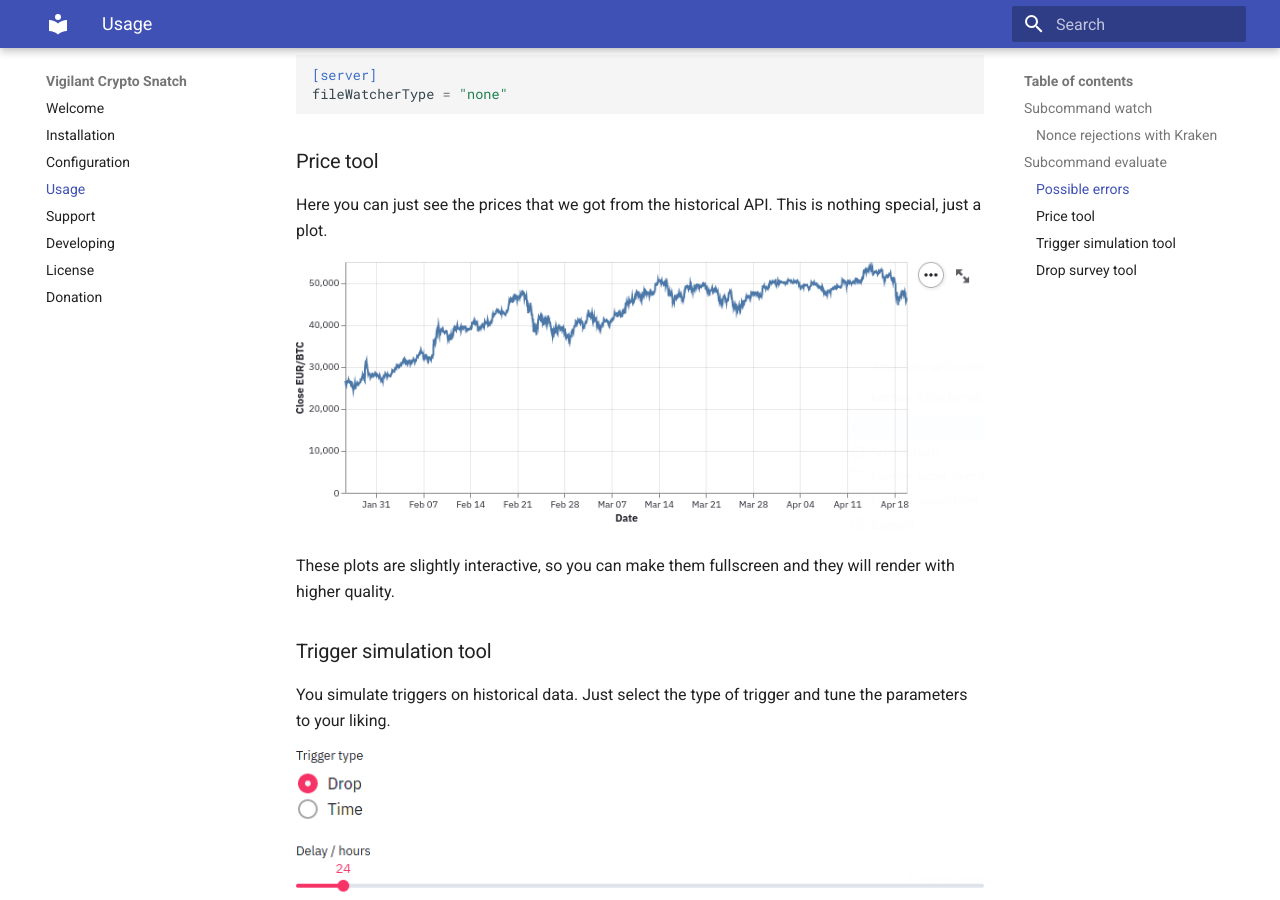
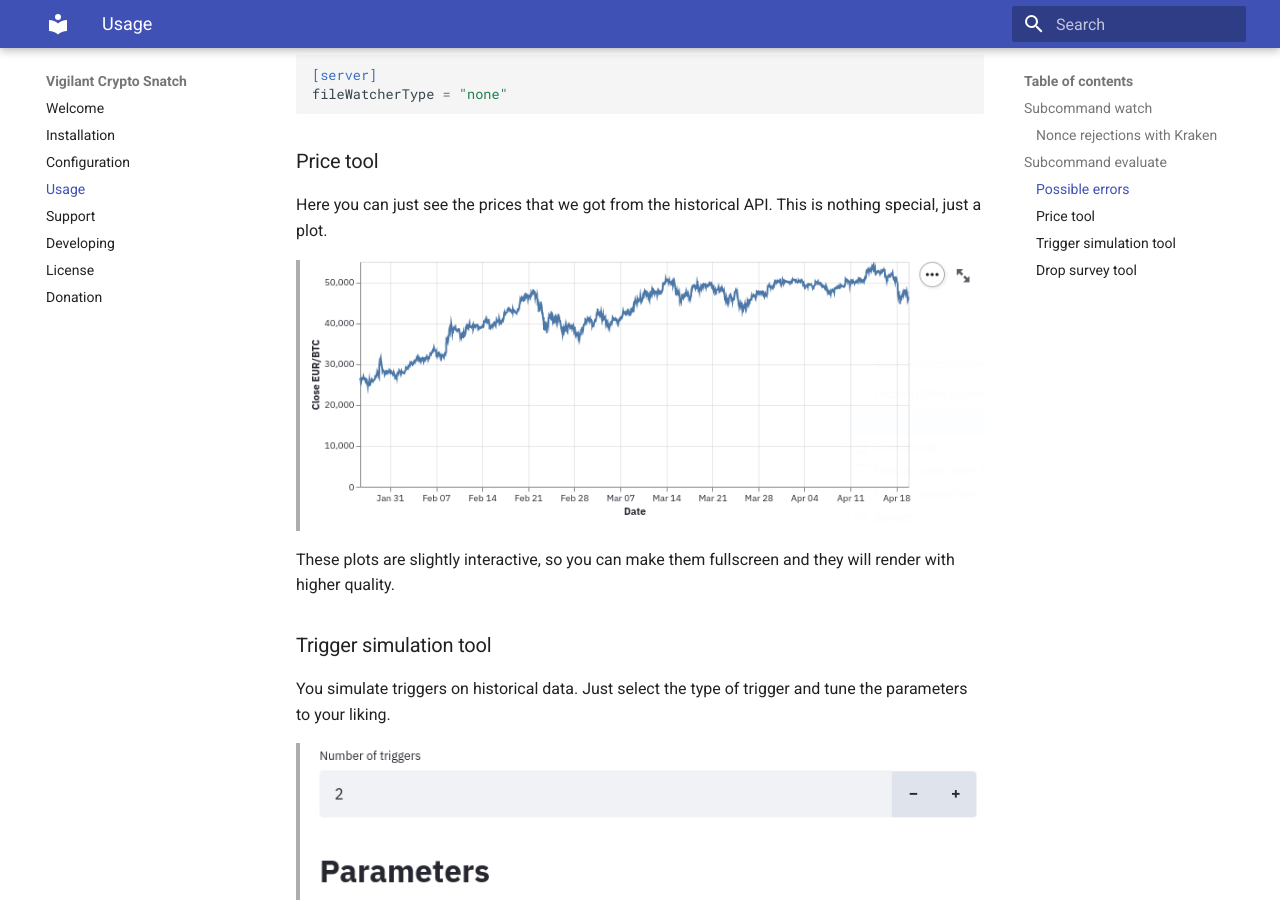
Before and after one commit to martin-ueding/vigilant-crypto-snatch, an MkDocs documentation site: the page built from docs/running.md, in a window 1280 px wide and 900 px high, scrolled down 2476 px. Built offline with MkDocs 1.6.1 and Material for MkDocs 9.7.7, drawn with Linux system fonts in a browser that asks for light colours.

```diff
--- a/docs/running.md
+++ b/docs/running.md
@@ -73,7 +73,7 @@
 
 Here you can just see the prices that we got from the historical API. This is nothing special, just a plot.
 
-![](price-plot.png)
+> ![](price-plot.png)
 
 These plots are slightly interactive, so you can make them fullscreen and they will render with higher quality.
 
@@ -81,7 +81,7 @@
 
 You simulate triggers on historical data. Just select the type of trigger and tune the parameters to your liking.
 
-![](trigger-parameters.png)
+> ![](trigger-parameters.png)
 
 It will give you a summary which looks like this:
 
@@ -95,11 +95,11 @@
 
 You will also get a plot which shows the amount of money you have invested as well as the value of the crypto assets aquired. With this you can get a sense on the gains.
 
-![](trigger-plot.png)
+> ![](trigger-plot.png)
 
 You also have a table with the trades that were performed.
 
-![](trigger-table.png)
+> ![](trigger-table.png)
 
 In case the trigger has not been executed once, you will of course get a message.
 
@@ -109,11 +109,11 @@
 
 You can control the ranges of both with two-way sliders.
 
-![](drop-sliders.png)
+> ![](drop-sliders.png)
 
 Each time such a trigger is executed a fixed unit of fiat currency is invested. At the end of the time period the amount of crypto currency is normalized by the amount of fiat currency spent. This will show the most efficient triggers. It doesn't show how often these triggers have been used, or how much crypto currency you will have in the end.
 
-![](drop-heatmap.png)
+> ![](drop-heatmap.png)
 
 In the resulting heat map you can see colored areas where the most gains are in a dark red. In regions where the trigger has never been executed, you will just see black. These regions indicate that there was no such drop in the period looked at.
 
```
Also changed, not shown: docs/trigger-parameters.png, docs/trigger-plot.png, 1 other file.
